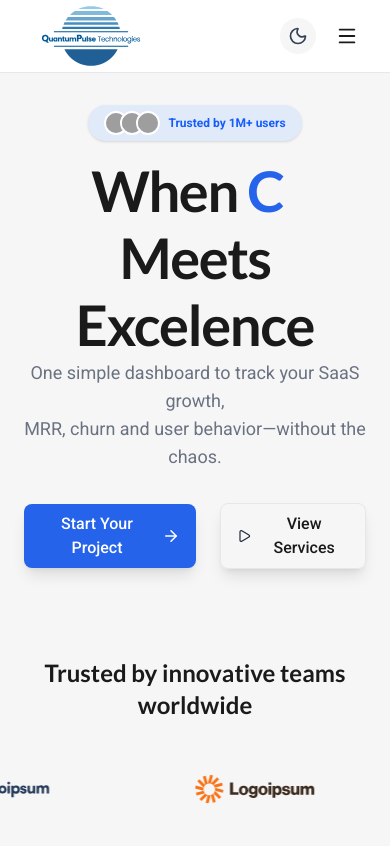
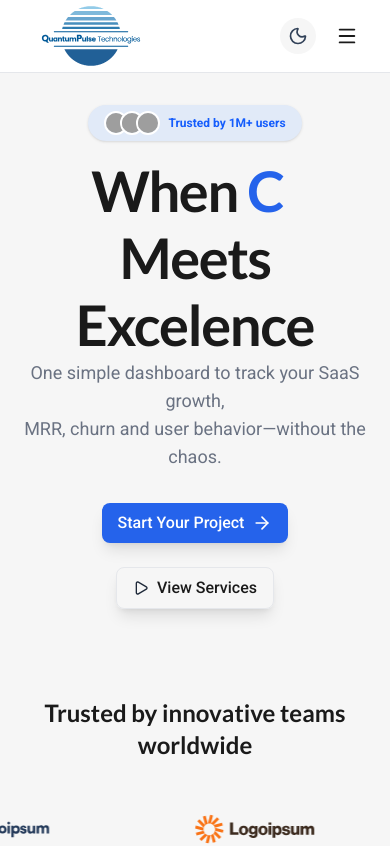
Before and after one commit to Abishek6702/qpt, a Next.js app: page / in a window 390 px wide. Shown: the top 846 px of the page. Built offline with nearby package versions, Linux system fonts and the light colour scheme; grey boxes are pictures that could not be loaded.

Commit message:
hero correction done

```diff
--- a/src/components/Hero.jsx
+++ b/src/components/Hero.jsx
@@ -123,13 +123,13 @@ export default function Hero() {
           </p>
 
           {/* CTA */}
-          <div className="mt-8 flex gap-6 justify-center items-center">
-            <button className="rounded-lg bg-[#2563EB] cursor-pointer px-4 py-2 text-white font-medium shadow-lg hover:bg-[#2557d9] transition flex items-center gap-2">
+          <div className="mt-8 flex flex-col md:flex-row gap-6 justify-center items-center">
+            <a href="#contact" className="rounded-lg bg-[#2563EB] cursor-pointer px-4 py-2 text-white font-medium shadow-lg hover:bg-[#2557d9] transition flex items-center gap-2">
               Start Your Project <ArrowRight className="w-5 h-5" />
-            </button>
-            <button className="rounded-lg  cursor-pointer px-4 py-2 border border-gray-200 text-[#1a1a1a] dark:text-[#fafafa] font-medium shadow-lg  transition flex items-center gap-2">
+            </a>
+            <a href="#services" className="rounded-lg  cursor-pointer px-4 py-2 border border-gray-200 text-[#1a1a1a] dark:text-[#fafafa] font-medium shadow-lg  transition flex items-center gap-2">
               <Play className="w-4 h-4 text-gray-800 dark:text-[#fafafa]" /> View Services
-            </button>
+            </a>
           </div>
         </div>
 
```
